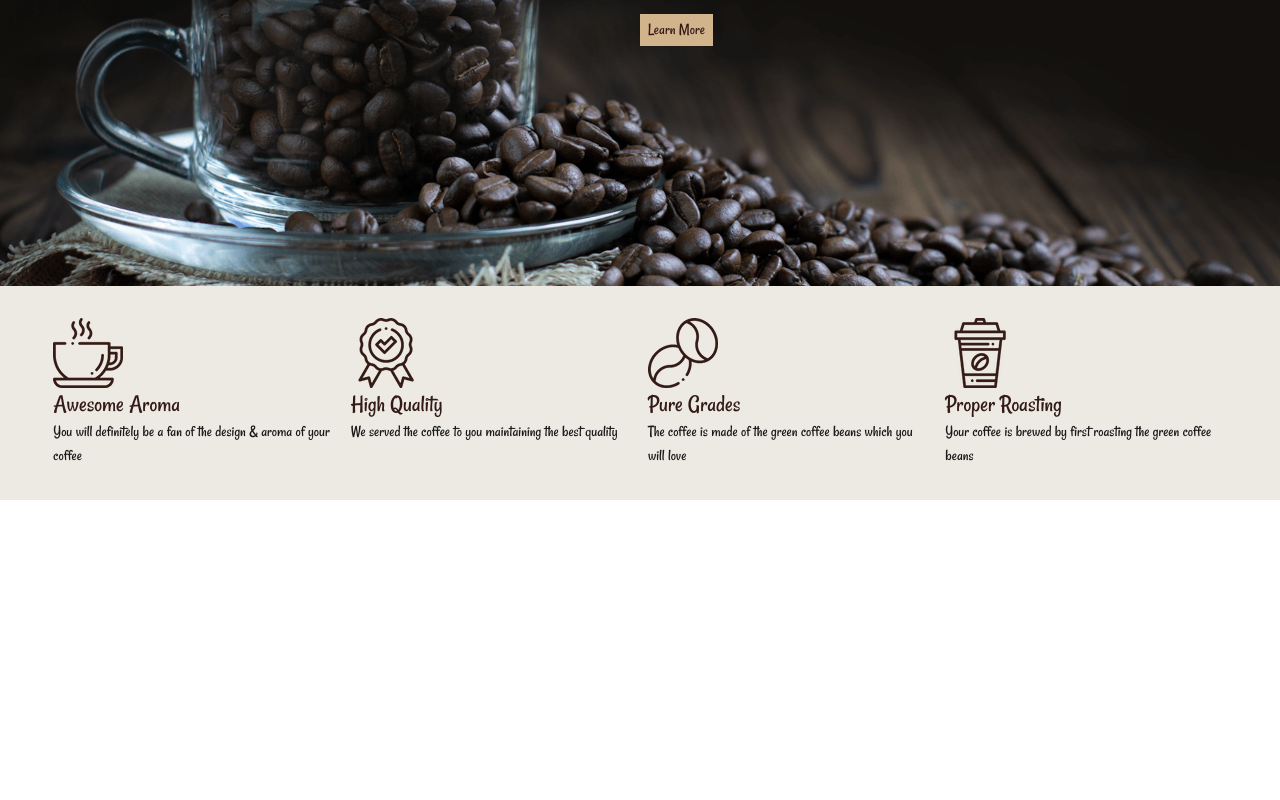
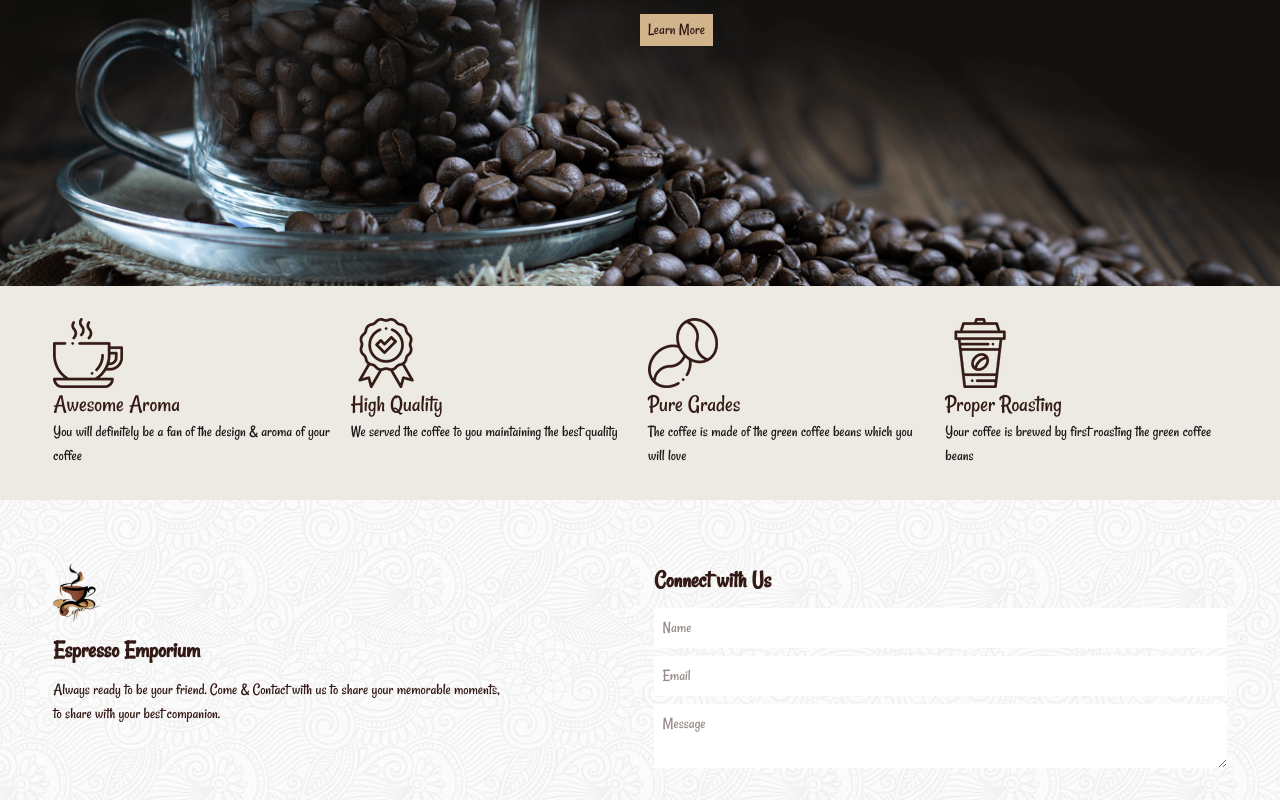
Before and after one commit to hamadismail/espresso-emporium, a React (Vite) app in the folder frontend/: page / in a window 1280 px wide. Shown: the part 428-1228 px from the top of the page. Before the commit the page ends 928 px from the top, so only its background shows below. Built offline with nearby package versions, Linux system fonts and the light colour scheme.

Commit message:
implement footer section

```diff
--- /dev/null
+++ b/frontend/src/components/Footer/Footer.jsx
@@ -0,0 +1,30 @@
+import React from "react";
+import footerBg from "../../assets/images/more/13.jpg";
+import logo from "../../assets/images/more/logo1.png";
+
+const Footer = () => {
+  return (
+    <div style={{ backgroundImage: `url(${footerBg})` }}>
+      <div className="w-11/12 mx-auto pt-8 md:pt-16 pb-8 md:flex justify-between text-[#331A15]">
+        <div className="space-y-3 max-md:mb-4">
+          <img className="w-12" src={logo} />
+          <h2 className="text-2xl font-semibold">Espresso Emporium</h2>
+          <p className="md:w-3/4">
+            Always ready to be your friend. Come & Contact with us to share your
+            memorable moments, to share with your best companion.
+          </p>
+        </div>
+        <div className="md:w-1/2">
+          <h2 className="text-2xl text-left font-semibold">Connect with Us</h2>
+          <form className="flex flex-col mt-3 gap-2">
+            <input className="p-2 bg-white" type="text" placeholder="Name" />
+            <input className="p-2 bg-white" type="email" placeholder="Email" />
+            <textarea className="p-2 bg-white" placeholder="Message"></textarea>
+          </form>
+        </div>
+      </div>
+    </div>
+  );
+};
+
+export default Footer;
--- a/frontend/src/components/Banner.jsx
+++ b/frontend/src/components/Header/Banner.jsx
@@ -1,5 +1,5 @@
 import React from "react";
-import bannerBg from "../assets/images/more/3.png";
+import bannerBg from "../../assets/images/more/3.png";
 
 const Banner = () => {
   return (
--- a/frontend/src/components/Header.jsx
+++ b/frontend/src/components/Header/Header.jsx
@@ -1,6 +1,6 @@
 import React from "react";
-import headerBg from "../assets/images/more/15.jpg";
-import logo from "../assets/images/more/logo1.png";
+import headerBg from "../../assets/images/more/15.jpg";
+import logo from "../../assets/images/more/logo1.png";
 
 const Header = () => {
   return (
--- a/frontend/src/layouts/Root.jsx
+++ b/frontend/src/layouts/Root.jsx
@@ -1,13 +1,14 @@
 import React from "react";
 import { Outlet } from "react-router";
-import Header from "../components/Header";
-import Banner from "../components/Banner";
+import Header from "../components/Header/Header";
+import Footer from "../components/Footer/Footer";
 
 const Root = () => {
   return (
     <div>
       <Header />
       <Outlet />
+      <Footer />
     </div>
   );
 };
--- a/frontend/src/pages/Home.jsx
+++ b/frontend/src/pages/Home.jsx
@@ -1,6 +1,6 @@
 import React from "react";
-import Banner from "../components/Banner";
-import Features from "../components/Features";
+import Banner from "../components/Header/Banner";
+import Features from "../components/Header/Features";
 
 const Home = () => {
   return (
```
Also changed, not shown: frontend/src/components/Header/Features.jsx (renamed from frontend/src/components/Features.jsx, +4 -4 lines).
